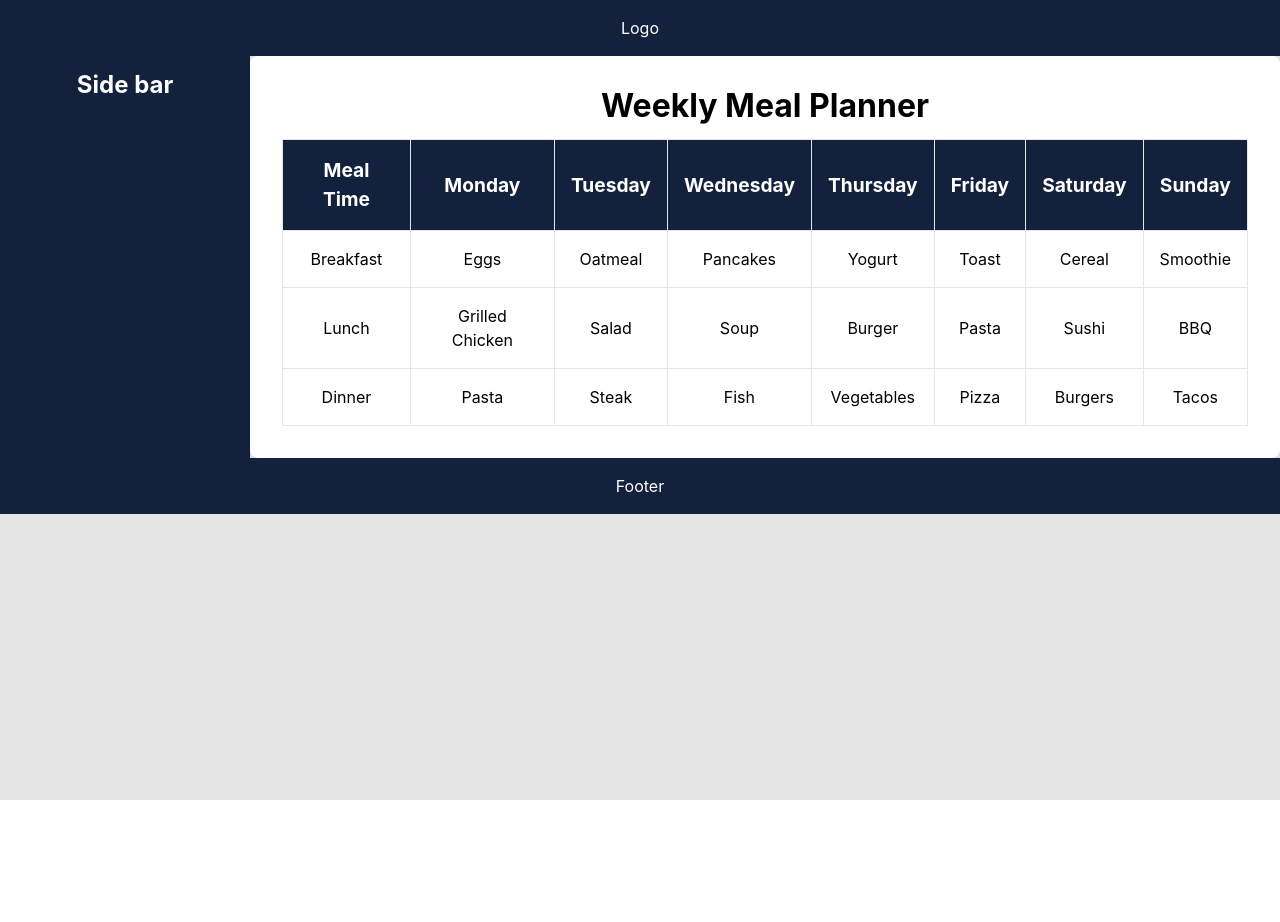
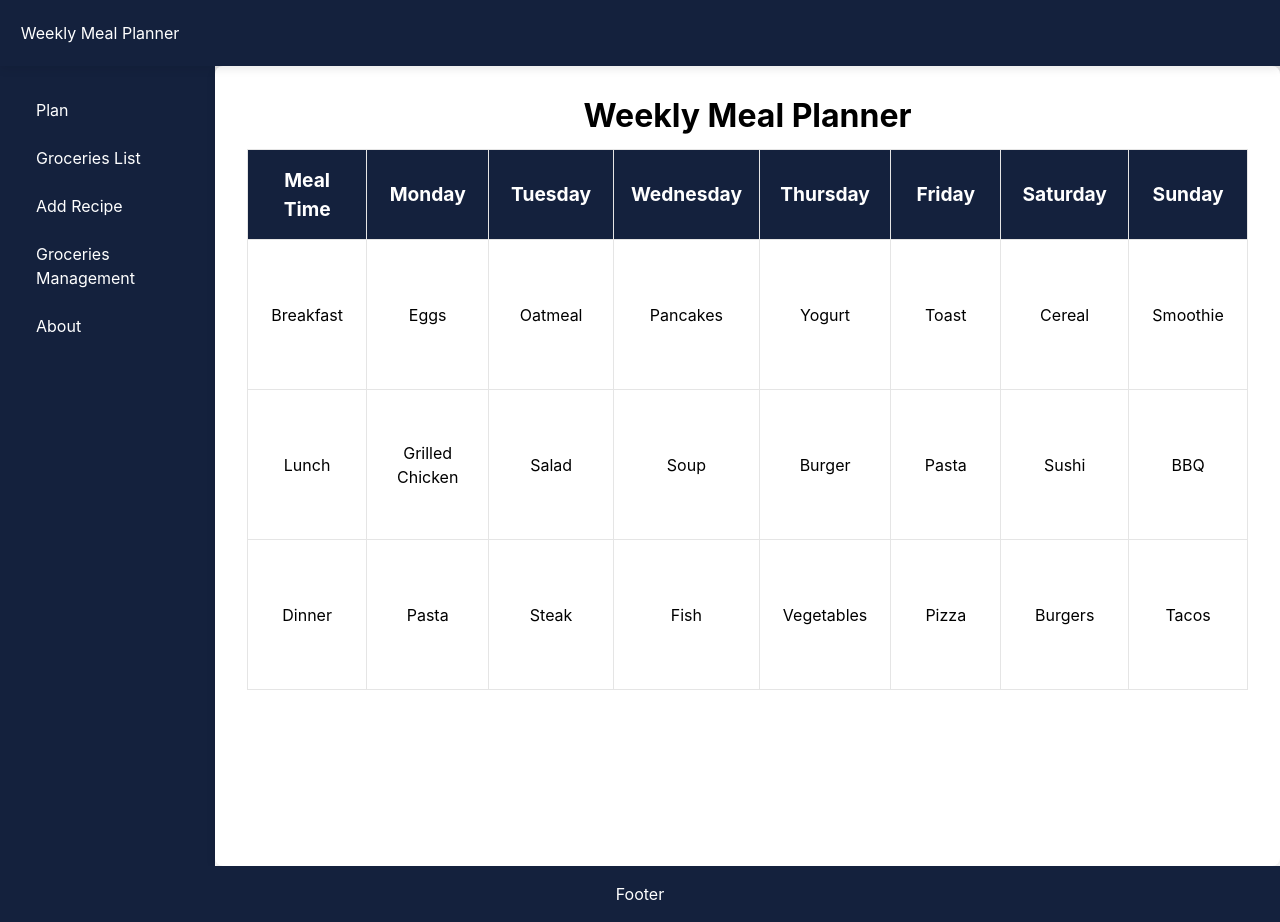
Before and after one commit to VK-IH25/Weekly-Meal-Planner, a React (Vite) app in the folder meal-planner/: page / in a window 1280 px wide. Before the commit the page ends 800 px from the top, so only its background shows below. Built offline with nearby package versions, Linux system fonts and the light colour scheme.

Commit message:
Style Changes

```diff
--- a/meal-planner/src/App.css
+++ b/meal-planner/src/App.css
@@ -18,12 +18,16 @@ body {
 }
 
 header {
+  display: flex;
+  justify-content: space-between;
+  align-items: center;
+  position: sticky;
+  top: 0;
+  z-index: 1000;
   background-color: var(--oxford-blue);
   color: var(--white);
-  padding: 1rem;
-  text-align: center;
-  flex-shrink: 0;
-  width: 100%;
+  box-shadow: 0 2px 10px #0000001a;
+  padding: 1.3rem;
 }
 
 .content {
--- a/meal-planner/src/assets/styles/MainContent.css
+++ b/meal-planner/src/assets/styles/MainContent.css
@@ -35,6 +35,8 @@ h1 {
 .meal-table td {
   background-color: var(--white);
   color: var(--black);
+  width: 150px;
+  height: 150px;
 }
 
 .meal-table tr:nth-child(even) {
--- /dev/null
+++ b/meal-planner/src/assets/styles/Sidebar.css
@@ -0,0 +1,30 @@
+.sidebar {
+  width: 250px;
+  height: 100vh;
+  background-color: var(--oxford-blue);
+  padding: 20px;
+}
+
+.sidebar ul {
+  list-style: none;
+  padding: 0;
+  margin: 0;
+}
+
+.sidebar li {
+  color: var(--white);
+  padding: 12px 16px;
+  cursor: pointer;
+  font-size: 16px;
+  border-radius: 4px;
+  transition: background-color 0.3s ease, color 0.3s ease;
+}
+
+.sidebar li:hover {
+  background-color: var(--orange-web);
+  color: var(--black);
+}
+
+.sidebar.gradient {
+  background: var(--gradient-top);
+}
--- a/meal-planner/src/components/Header.jsx
+++ b/meal-planner/src/components/Header.jsx
@@ -1,9 +1,12 @@
 import React from "react";
+import { Container, Text } from "@mantine/core";
 
 const Header = () => {
   return (
-    <header className="header">
-      <div>Logo</div>
+    <header>
+      <Container>
+        <Text size="lg">Weekly Meal Planner</Text>
+      </Container>
     </header>
   );
 };
--- a/meal-planner/src/components/Sidebar.jsx
+++ b/meal-planner/src/components/Sidebar.jsx
@@ -1,9 +1,16 @@
 import React from "react";
+import "../assets/styles/Sidebar.css";
 
 const Sidebar = () => {
   return (
-    <nav className="side-bar">
-      <h1>Side bar</h1>
+    <nav className="sidebar">
+      <ul>
+        <li>Plan</li>
+        <li>Groceries List</li>
+        <li>Add Recipe</li>
+        <li>Groceries Management</li>
+        <li>About</li>
+      </ul>
     </nav>
   );
 };
```
